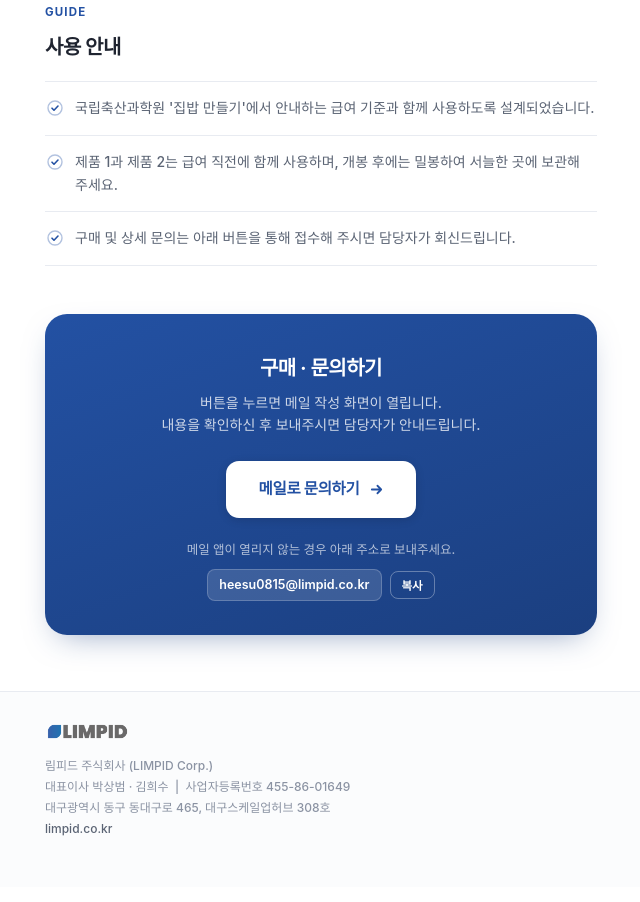
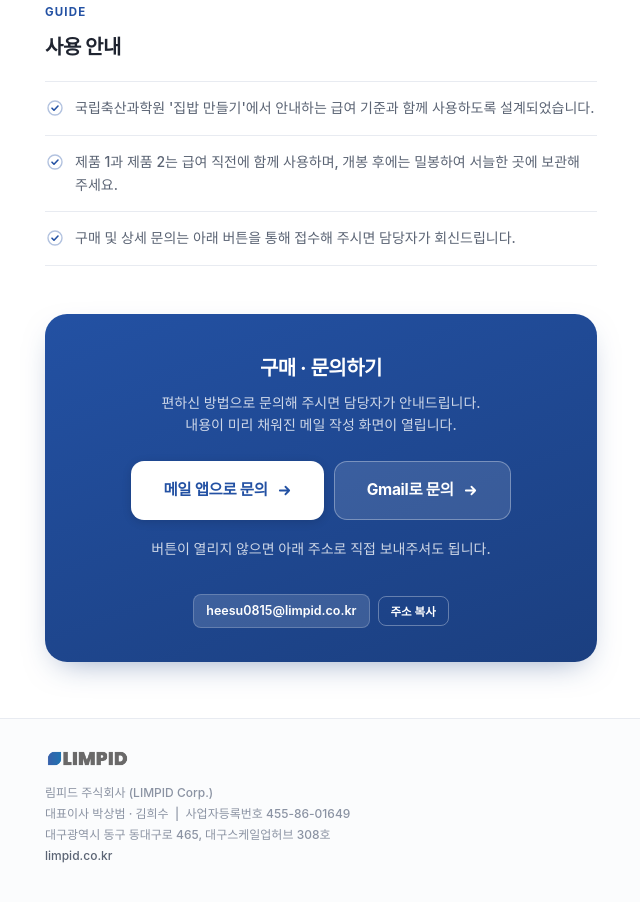
Before and after one commit to heesu0815-lab/limpid-premix, a plain HTML site: page index.html in a window 1280 px wide. Shown: the part 1785-2687 px from the top of the page, without its empty margins (319-959 px from the left). Drawn offline with Linux system fonts and the light colour scheme; a web font is replaced by a local one.

Commit message:
CTA 개선 — 메일 앱 미연결 환경 대응
- Gmail 웹 작성 버튼 추가 (메일 클라이언트 없는 PC에서도 동작)
- 주소 복사 폴백을 CTA 본문으로 승격

```diff
--- a/index.html
+++ b/index.html
@@ -220,18 +220,28 @@
     box-shadow:0 2px 10px rgba(0,0,0,.14);
   }
   .btn:hover{transform:translateY(-2px);box-shadow:0 8px 20px rgba(0,0,0,.2)}
-  .fallback{margin-top:22px;font-size:12.5px;font-weight:450;color:rgba(255,255,255,.66)}
-  .mail{display:inline-flex;align-items:center;gap:8px;margin-top:9px}
+  .btn-web{
+    background:rgba(255,255,255,.12);color:#fff;
+    border:1px solid rgba(255,255,255,.32);
+    box-shadow:none;
+  }
+  .btn-web:hover{background:rgba(255,255,255,.2)}
+  .btns{display:flex;flex-wrap:wrap;gap:10px;justify-content:center}
+  .cta-hint{
+    margin-top:18px;font-size:12.5px;font-weight:450;
+    color:rgba(255,255,255,.62);line-height:1.6;
+  }
+  .mail{display:inline-flex;align-items:center;gap:8px;margin-top:10px;flex-wrap:wrap;justify-content:center}
   .mail code{
     font-family:inherit;font-size:12.5px;font-weight:600;color:#fff;
     background:rgba(255,255,255,.14);
     border:1px solid rgba(255,255,255,.2);
-    padding:5px 11px;border-radius:8px;
+    padding:6px 12px;border-radius:8px;
   }
   .copy-btn{
     font-family:inherit;font-size:11.5px;font-weight:600;color:#fff;
     background:transparent;border:1px solid rgba(255,255,255,.32);
-    padding:5px 11px;border-radius:8px;cursor:pointer;
+    padding:6px 12px;border-radius:8px;cursor:pointer;
     transition:background .15s ease;
   }
   .copy-btn:hover{background:rgba(255,255,255,.12)}
@@ -385,17 +395,23 @@
 
   <section class="cta">
     <h2>구매 · 문의하기</h2>
-    <p>버튼을 누르면 메일 작성 화면이 열립니다.<br />내용을 확인하신 후 보내주시면 담당자가 안내드립니다.</p>
-    <a class="btn" id="mailBtn" href="#">
-      메일로 문의하기
-      <svg width="15" height="15" viewBox="0 0 16 16" fill="none"><path d="M3 8h10M9 4l4 4-4 4" stroke="currentColor" stroke-width="1.9" stroke-linecap="round" stroke-linejoin="round"/></svg>
-    </a>
-    <div class="fallback">
-      메일 앱이 열리지 않는 경우 아래 주소로 보내주세요.
-      <div class="mail">
-        <code>heesu0815@limpid.co.kr</code>
-        <button class="copy-btn" id="copyBtn" type="button">복사</button>
-      </div>
+    <p>편하신 방법으로 문의해 주시면 담당자가 안내드립니다.<br />내용이 미리 채워진 메일 작성 화면이 열립니다.</p>
+    <div class="btns">
+      <a class="btn" id="mailBtn" href="#">
+        메일 앱으로 문의
+        <svg width="15" height="15" viewBox="0 0 16 16" fill="none"><path d="M3 8h10M9 4l4 4-4 4" stroke="currentColor" stroke-width="1.9" stroke-linecap="round" stroke-linejoin="round"/></svg>
+      </a>
+      <a class="btn btn-web" id="gmailBtn" href="#" target="_blank" rel="noopener">
+        Gmail로 문의
+        <svg width="15" height="15" viewBox="0 0 16 16" fill="none"><path d="M3 8h10M9 4l4 4-4 4" stroke="currentColor" stroke-width="1.9" stroke-linecap="round" stroke-linejoin="round"/></svg>
+      </a>
+    </div>
+    <p class="cta-hint">
+      버튼이 열리지 않으면 아래 주소로 직접 보내주셔도 됩니다.
+    </p>
+    <div class="mail">
+      <code>heesu0815@limpid.co.kr</code>
+      <button class="copy-btn" id="copyBtn" type="button">주소 복사</button>
     </div>
   </section>
 
@@ -429,6 +445,10 @@
   document.getElementById("mailBtn").href=
     "mailto:"+addr+"?subject="+encodeURIComponent(subject)+"&body="+encodeURIComponent(body);
 
+  document.getElementById("gmailBtn").href=
+    "https://mail.google.com/mail/?view=cm&fs=1&to="+encodeURIComponent(addr)+
+    "&su="+encodeURIComponent(subject)+"&body="+encodeURIComponent(body);
+
   document.getElementById("copyBtn").addEventListener("click",function(){
     var b=this;
     navigator.clipboard.writeText(addr).then(function(){
```
